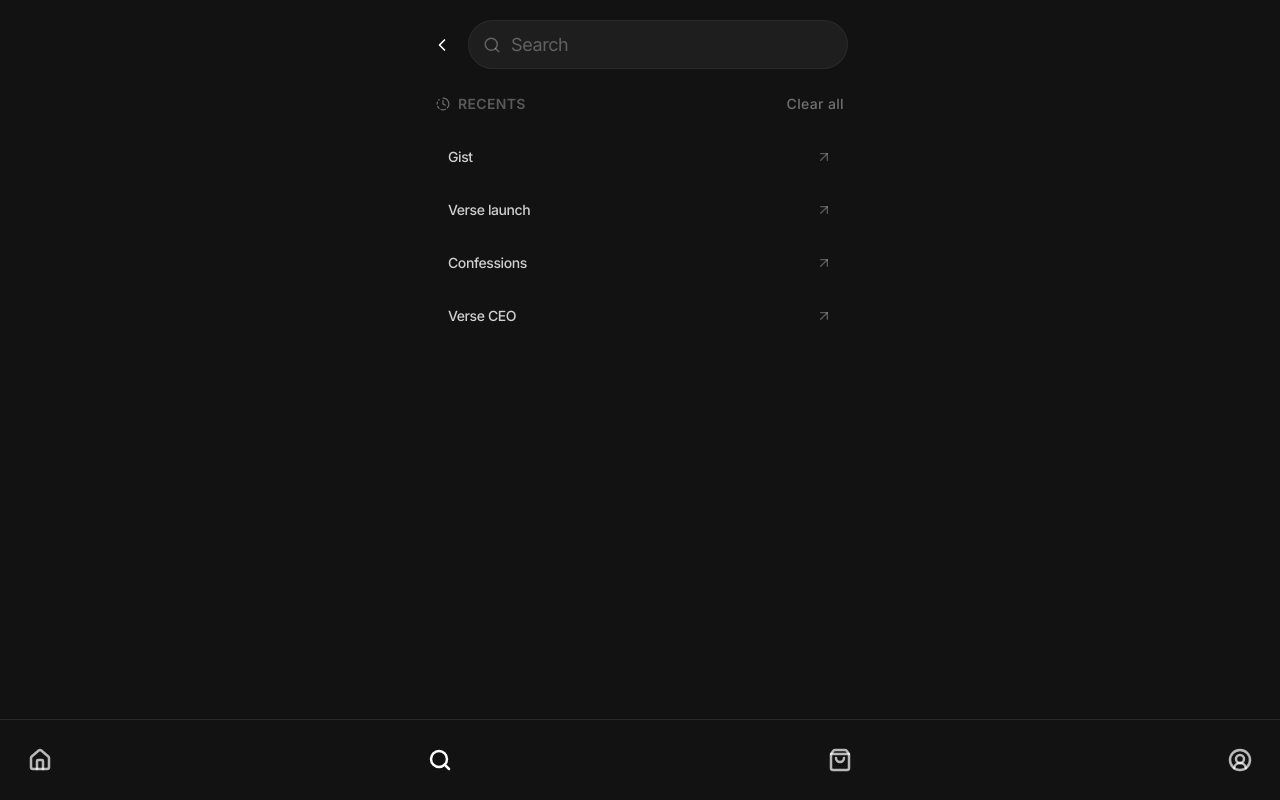
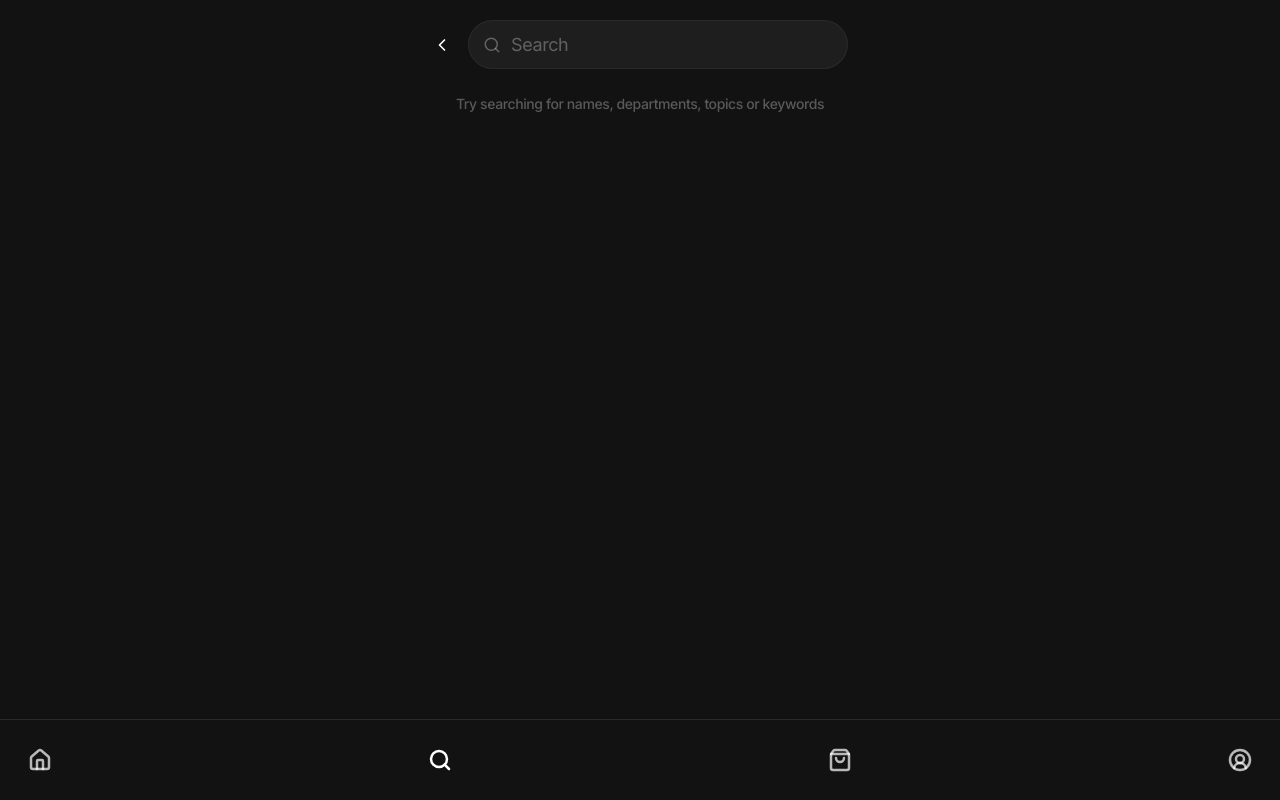
Before and after one commit to ChrisLeruchi/Rsu-Verse, a React (Vite) app: page /search in a window 1280 px wide. Built offline with nearby package versions, Linux system fonts and the light colour scheme.

Commit message:
feature: implement SearchPage UI with dynamic query-routing bridge

```diff
--- a/src/App.jsx
+++ b/src/App.jsx
@@ -442,10 +442,7 @@ function App() {
   const [lastScrollY, setLastScrollY] = useState(0);
 
   const [recents, setRecents] = useState([
-    "Gist",
-    "Verse launch",
-    "Confessions",
-    "Verse CEO"
+
   ]);
 
   const [search, setSearch] = useState("")
@@ -455,7 +452,7 @@ function App() {
     const matchesText = post.content?.text?.toLowerCase().includes(query);
     const matchesAuthor = post.content?.faculty?.toLowerCase().includes(query);
 
-    const matchesVerse = post.verse?.toLowerCase().includes(query)
+    const matchesVerse = post.verse.toLowerCase().includes(query)
 
     const matchesTags = Array.isArray(post.content?.tags) && post.content.tags.some(tag =>
       typeof tag === 'string' && tag.toLowerCase().includes(query)
@@ -581,6 +578,7 @@ function App() {
                 search={search}
                 setSearch={setSearch}
                 matchingPosts={matchingPosts}
+                getVerseIcon={getVerseIcon}
               />
               <NavBar
                 activeTab={activeTab}
@@ -602,6 +600,8 @@ function App() {
                 handleRepost={handleRepost}
                 handleUpvote={handleUpvote}
                 handleDownvotes={handleDownvotes}
+                search={search}
+                setSearch={setSearch}
               />
               <NavBar
                 activeTab={activeTab}
--- a/src/assets/Postcard.jsx
+++ b/src/assets/Postcard.jsx
@@ -65,6 +65,7 @@ export function PostCard({ post, handleUpvote, handleDownvotes, handleRepost, ha
           </div>
         </div>
       </div>
+      <NavLink to={`/comments/${post.id}`} className= "flex flex-col gap-4">
         {post.verse === 'confession' ? (
           <div className="px-3">
             <span className="text-sm font-bold uppercase tracking-wider text-rose bg-rose/5 w-fit py-1 px-2 flex shrink-0">
@@ -83,6 +84,7 @@ export function PostCard({ post, handleUpvote, handleDownvotes, handleRepost, ha
             {post.content?.text}
           </div>
         </div>
+      </NavLink>
       <div>
         {post.content?.images && post.content.images.length > 0 && (
           <div className={`mt-3 grid gap-1.5 overflow-hidden border border-white/5 ${post.content.images.length === 1 ? 'grid-cols-1' : 'grid-cols-2'
@@ -165,7 +167,7 @@ export function PostCard({ post, handleUpvote, handleDownvotes, handleRepost, ha
               />
               <span className="text-[14px] font-sans tabular-nums min-w-[16px] text-left">{post.engagement?.downvotes}</span>
             </button>
-            <NavLink to={`/comments/${post.id}`}>
+
             <button className="flex gap-1 flex-1 items-center">
               <MessageCircle size={24} />
               <span className="text-[14px] font-sans tabular-nums min-w-[16px] text-left">{
@@ -174,7 +176,7 @@ export function PostCard({ post, handleUpvote, handleDownvotes, handleRepost, ha
                   : post.engagement?.comments.length
               }</span>
             </button>
-            </NavLink>
+
           <button
             onClick={() => handleRepost(post.id)}
             className={`relative flex flex-1  items-center gap-1 h-8 transition-colors select-none group outline-none justify-self-start ${post.userInteraction?.reposts ? 'text-white' : 'hover:text-white text-white/70'
@@ -209,6 +211,6 @@ export function PostCard({ post, handleUpvote, handleDownvotes, handleRepost, ha
         </div>
       </div>
     </div>
-    </div>
+    </div >
   )
 }
--- a/src/components/search/SearchFeed.jsx
+++ b/src/components/search/SearchFeed.jsx
@@ -1,4 +1,4 @@
-import { useLocation, useNavigate } from "react-router-dom";
+import { useLocation, useNavigate, NavLink } from "react-router-dom";
 import { ChevronLeft, ArrowBigUp, ArrowBigDown, Repeat, Repeat1, Bookmark, Share, MoreHorizontal, ArrowUpRight, MessageCircle } from "lucide-react";
 import { formatRelativeTime } from "../../assets/formatRelativeTime";
 
@@ -112,6 +112,7 @@ export function SearchFeed({ posts, handleSave, handleRepost, handleUpvote, hand
                     </div>
                   </div>
                 </div>
+                <NavLink to={`/comments/${post.id}`} className="flex flex-col gap-4">
                   {post.verse === 'confession' ? (
                     <div className="px-3">
                       <span className="text-xs font-bold uppercase tracking-wider text-rose bg-rose/5 w-fit py-1 px-2 flex shrink-0">
@@ -130,6 +131,7 @@ export function SearchFeed({ posts, handleSave, handleRepost, handleUpvote, hand
                       {post.content?.text}
                     </div>
                   </div>
+                </NavLink>
                 <div>
                   {post.content?.images && post.content.images.length > 0 && (
                     <div className={`mt-3 grid gap-1.5 overflow-hidden border border-white/5 ${post.content.images.length === 1 ? 'grid-cols-1' : 'grid-cols-2'
@@ -214,7 +216,9 @@ export function SearchFeed({ posts, handleSave, handleRepost, handleUpvote, hand
                       </button>
                       <button className="flex gap-1 flex-1 items-center">
                         <MessageCircle size={24} />
-                        <span className="text-[14px] font-sans tabular-nums min-w-[16px] text-left">{post.engagement?.comments === 0 ? '' : post.engagement?.comments}</span>
+                        <span className="text-[14px] font-sans tabular-nums min-w-[16px] text-left">{Array.isArray(post.engagement?.comments)
+                          ? post.engagement.comments.length
+                          : post.engagement?.comments || 0}</span>
                       </button>
                       <button
                         onClick={() => handleRepost(post.id)}
--- a/src/components/search/SearchPage.jsx
+++ b/src/components/search/SearchPage.jsx
@@ -1,29 +1,25 @@
-import { NavLink } from "react-router-dom"
-import { ChevronLeft, Search, ClockFadingIcon, ArrowUpRight, MessageSquare, Store } from "lucide-react"
+import { NavLink } from "react-router-dom";
+import { ChevronLeft, Search, ClockFadingIcon, ArrowUpRight, Store } from "lucide-react";
 
-
-export function SearchPage({ setActiveFilter, recents, setRecents, search, setSearch, matchingPosts }) {
-
+export function SearchPage({ setActiveFilter, recents, setRecents, search, setSearch, matchingPosts, getVerseIcon }) {
 
   const handleClearAll = () => {
-    setRecents([])
-  }
+    setRecents([]);
+  };
 
   const filteredRecents = recents.filter((item) =>
     item.toLowerCase().includes(search.toLowerCase())
-  )
+  );
 
 
+  const isSearching = search.trim().length > 0;
 
   return (
     <>
       <div className="w-full max-w-md mx-auto flex flex-col min-h-screen bg-void px-4 pb-12 pt-5 gap-4">
+        {/* Search Header Container */}
         <div className="flex items-center gap-4">
-          <NavLink
-            to="/"
-            end
-            onClick={() => setActiveFilter("all")}
-          >
+          <NavLink to="/" end onClick={() => setActiveFilter("all")}>
             <ChevronLeft size={20} />
           </NavLink>
 
@@ -38,8 +34,13 @@ export function SearchPage({ setActiveFilter, recents, setRecents, search, setSe
             />
           </div>
         </div>
+
+        <div className="font-medium text-[14px] flex flex-col overflow-hidden">
+
+          {!isSearching ? (
+            <>
               {recents.length > 0 && (
-          <div className="flex text-[14px] font-semibold tracking-wide text-white/30 uppercase items-center justify-between mt-2 px-1">
+                <div className="flex text-[14px] font-semibold tracking-wide text-white/30 uppercase items-center justify-between mt-2 px-1 mb-2">
                   <div className="flex items-center gap-2">
                     <ClockFadingIcon size={14} className="text-white/40" />
                     <p className="tracking-wide">Recents</p>
@@ -54,7 +55,6 @@ export function SearchPage({ setActiveFilter, recents, setRecents, search, setSe
                 </div>
               )}
 
-        <div className="font-medium text-[14px] flex flex-col overflow-hidden">
               {filteredRecents.length > 0 ? (
                 filteredRecents.map((item, index) => (
                   <div
@@ -72,7 +72,13 @@ export function SearchPage({ setActiveFilter, recents, setRecents, search, setSe
                   </div>
                 ))
               ) : (
-            <div className="flex flex-col gap-3">
+                <div className="text-white/30 text-[14px] flex justify-center pt-2 text-center">
+                  Try searching for names, departments, topics or keywords
+                </div>
+              )}
+            </>
+          ) : (
+            <div className="flex flex-col gap-3 mt-2">
               <div className="text-[12px] font-semibold tracking-wider text-white/30 uppercase px-1">
                 Search Results ({matchingPosts.length})
               </div>
@@ -83,16 +89,14 @@ export function SearchPage({ setActiveFilter, recents, setRecents, search, setSe
                     <NavLink
                       to='/search_feed'
                       state={{
-                        query: search, clickedPostId: post.id
+                        query: search,
+                        clickedPostId: post.id
                       }}
                       className="block decoration-none group"
-                      key={crypto.randomUUID()}
+                      key={post.id}
                     >
-                      <div
-                        key={post.id}
-                        className="bg-ink border border-white/5 p-4 rounded-2xl flex flex-col gap-2.5 transition-all hover:border-white/10"
-                      >
-                        {/* Result Card Context Info Row */}
+                      <div className="bg-ink border border-white/5 p-4 rounded-2xl flex flex-col gap-2.5 transition-all hover:border-white/10">
+
                         <div className="flex items-center justify-between">
                           <div className="flex items-center gap-1.5 text-[12px] font-medium text-white/40">
                             {post.verse === "market" ? (
@@ -102,14 +106,11 @@ export function SearchPage({ setActiveFilter, recents, setRecents, search, setSe
                               </>
                             ) : (
                               <>
-                                <MessageSquare size={13} className="text-white/40" />
-                                <span className="capitalize">{post.verse} feed</span>
+                                {getVerseIcon(post.verse)}
+                                <span className="capitalize text-[16px]">{post.verse}</span>
                               </>
                             )}
-                            <span>•</span>
-                            <span>{post.time} ago</span>
                           </div>
-
 
                           {post.verse === "market" && post.marketPlace && (
                             <span className="text-[14px] font-semibold text-white/90">
@@ -118,14 +119,11 @@ export function SearchPage({ setActiveFilter, recents, setRecents, search, setSe
                           )}
                         </div>
 
-                        <p
-                          className="text-[14px] text-white/80 font-normal leading-relaxed line-clamp-2">
-                          {post.content.text}
+                        <p className="text-[14px] text-white/80 font-normal leading-relaxed line-clamp-2">
+                          {post.content?.text}
                         </p>
 
-
-
-                        {post.content.tags && post.content.tags.length > 0 && (
+                        {post.content?.tags && post.content.tags.length > 0 && (
                           <div className="flex flex-wrap gap-1.5 pt-0.5">
                             {post.content.tags.map((tag, tIdx) => (
                               <span
@@ -141,15 +139,16 @@ export function SearchPage({ setActiveFilter, recents, setRecents, search, setSe
                     </NavLink>
                   ))
                 ) : (
-                  <div className="p-12 text-center bg-ink border border-white/5 rounded-2xl text-[14px] text-white/30 font-light">
+                  <div className="p-12 text-center bg-ink border border-white/5 rounded-2xl text-[14px] text-white/30 font-light italic">
                     No matching campus posts found for "{search}"
                   </div>
                 )}
               </div>
             </div>
           )}
+
         </div>
       </div>
     </>
-  )
+  );
 }
```
Also changed, not shown: note.txt. Lines whose indentation alone changed are shown as unchanged.
